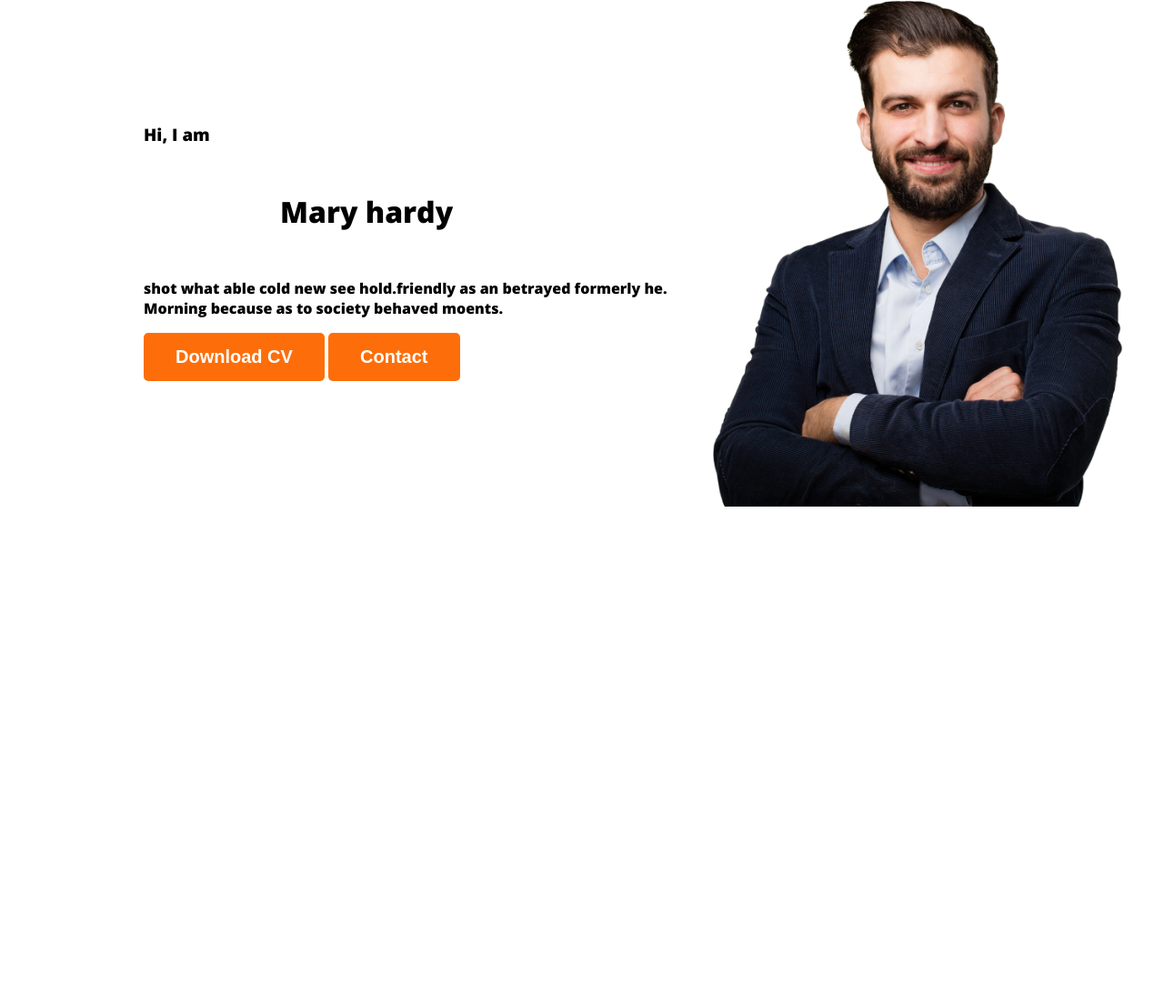
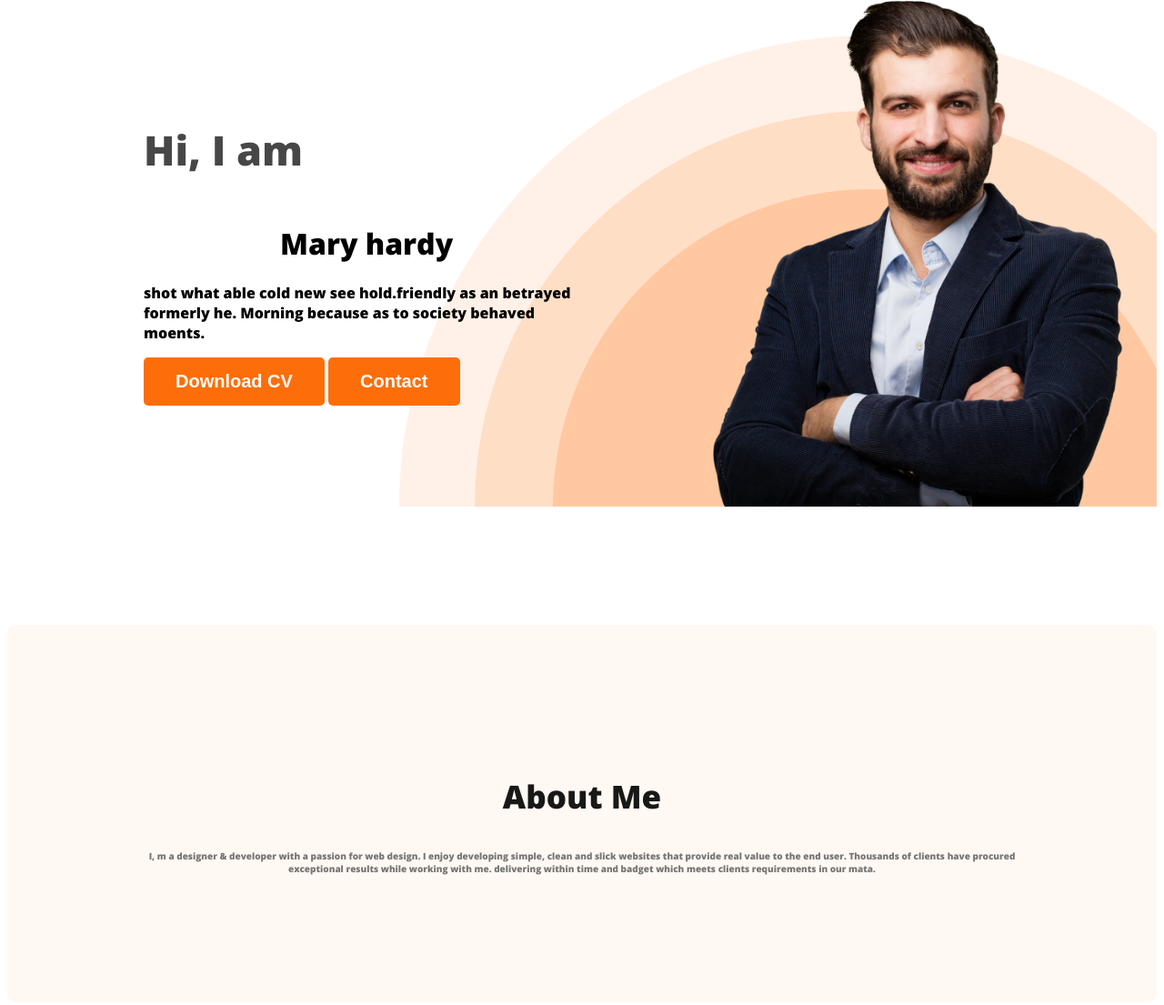
Before and after one commit to easinarafat54/my-portfolio-website1, a plain HTML site: page index.html in a window 1280 px wide. Shown: the part 211-1316 px from the top of the page at 91% size. Before the commit the page ends 806 px from the top, so only its background shows below. Drawn offline with nearby package versions, Linux system fonts and the light colour scheme.

Commit message:
add background image

```diff
--- a/index.html
+++ b/index.html
@@ -23,7 +23,7 @@
             <div class="banner-content">
                 <h3 class="banner-greeting">Hi, I am</h3>
                 <h1 class="banner title">Mary hardy</h1>
-                <p>shot what able cold new see hold.friendly as an betrayed formerly he. Morning because as to society behaved moents.</p>
+                <p class="banner-description">shot what able cold new see hold.friendly as an betrayed formerly he. Morning because as to society behaved moents.</p>
                 <button class="btn-primary">Download CV</button>
                 <button class="btn-primary">Contact</button>
             </div>
@@ -31,7 +31,10 @@
         </div>
     </header>
     <main>
-
+        <section class="about">
+            <h3 class="section-title">About Me</h3>
+            <p class="section-description">I, m a designer & developer with a passion for web design. I enjoy developing simple, clean and slick websites that provide real value to the end user. Thousands of clients have procured exceptional results while working with me. delivering within time and badget which meets clients requirements in our mata.</p>
+        </section>
     </main>
     <footer>
 
--- a/style.css
+++ b/style.css
@@ -8,14 +8,32 @@ nav{
 /* header style */
 .header{
     background-color: #FFF;
+    background-image: url('header_bg.png');
+    background-repeat: no-repeat;
+    background-position: bottom right;
 }
 .banner{
-    padding: 30px 30px 30px 150px;
+    padding: 30px 30px 0px 150px;
     display: flex;
     align-items: center;
+    justify-content: space-between;
 }
 .banner .profile{
     width: 500px;
+}
+.banner-content{
+    max-width: 500px;
+}
+.banner-greeting{
+    font-size: 45px;
+    color: #474747;
+    margin-bottom: 0;
+}
+.banner title{
+    font-weight:700;
+    font-size: 85px;
+    font-style: normal;
+    margin-bottom: 20px;
 }
 /* common shared styles*/
 body{
@@ -53,3 +71,29 @@ nav a{
     text-decoration: none;
     color: #474747;
 }
+/* main section style */
+
+/* about section style */
+.about{
+    padding: 130px;
+    border-radius: 10px;
+    background: #FFF8F3;
+}
+.section-title{
+    color: #181818;
+    text-align: center;
+    font-size: 35px;
+    font-weight: 700;
+}
+.section-description{
+    color: #757575;
+    text-align: center;
+    font-size: 10px;
+
+}
+.about {
+    padding: 130px;
+    border-radius: 10px;
+    background: #FFF8F3;
+    margin:130px 0;
+}
```
Also changed, not shown: header_bg.png (added).
